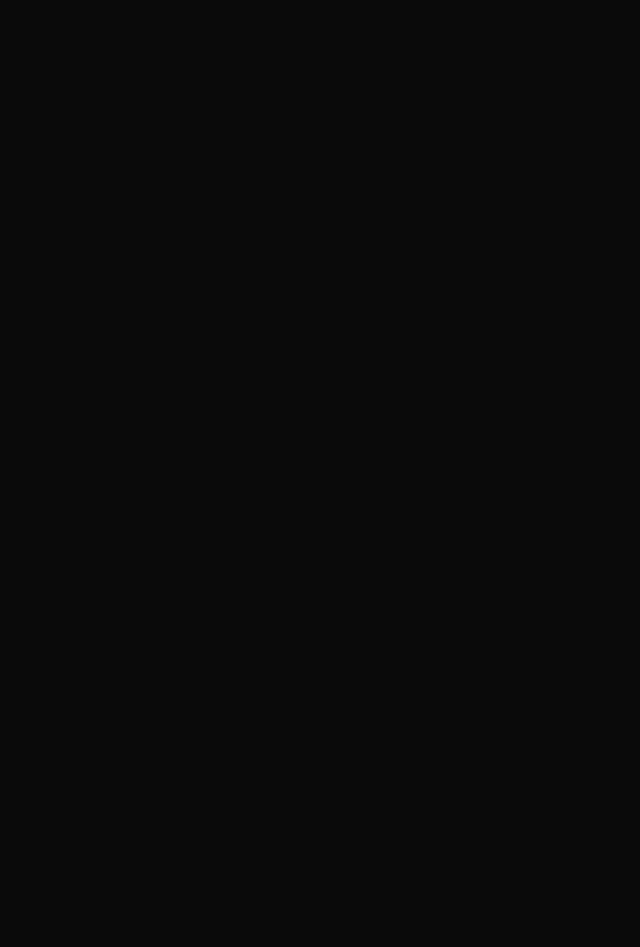
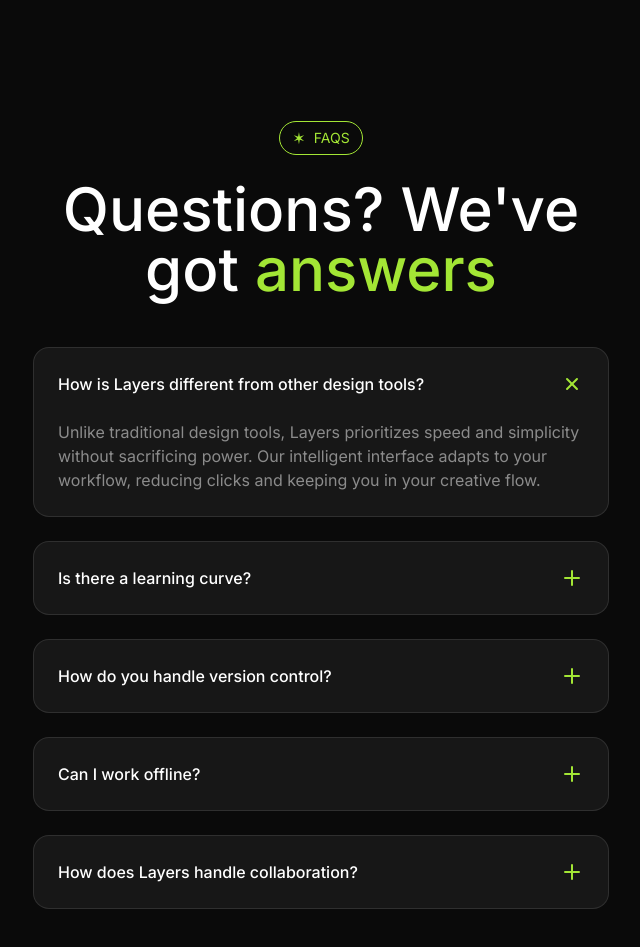
Before and after one commit to FinzyPHINZY/layers, a Next.js app: page / in a window 1280 px wide. Shown: the part 3940-4887 px from the top of the page, without its empty margins (319-959 px from the left). Built offline with nearby package versions, Linux system fonts and the light colour scheme.

Commit message:
feat: implement FAQ section

```diff
--- a/src/app/page.tsx
+++ b/src/app/page.tsx
@@ -1,3 +1,4 @@
+import Faqs from '@/sections/Faqs';
 import Features from '@/sections/Features';
 import Hero from '@/sections/Hero';
 import Integrations from '@/sections/Integrations';
@@ -14,6 +15,7 @@
       <Introduction />
       <Features />
       <Integrations />
+      <Faqs />
     </>
   );
 }
--- a/src/sections/Faqs.tsx
+++ b/src/sections/Faqs.tsx
@@ -1,26 +1,86 @@
+import Tag from '@/components/Tag';
+import { twMerge } from 'tailwind-merge';
+
 const faqs = [
   {
-        question: "How is Layers different from other design tools?",
-        answer: "Unlike traditional design tools, Layers prioritizes speed and simplicity without sacrificing power. Our intelligent interface adapts to your workflow, reducing clicks and keeping you in your creative flow.",
+    question: 'How is Layers different from other design tools?',
+    answer:
+      'Unlike traditional design tools, Layers prioritizes speed and simplicity without sacrificing power. Our intelligent interface adapts to your workflow, reducing clicks and keeping you in your creative flow.',
   },
   {
-        question: "Is there a learning curve?",
-        answer: "Layers is designed to feel intuitive from day one. Most designers are productive within hours, not weeks. We also provide interactive tutorials and comprehensive documentation to help you get started.",
+    question: 'Is there a learning curve?',
+    answer:
+      'Layers is designed to feel intuitive from day one. Most designers are productive within hours, not weeks. We also provide interactive tutorials and comprehensive documentation to help you get started.',
   },
   {
-        question: "How do you handle version control?",
-        answer: "Every change in Layers is automatically saved and versioned. You can review history, restore previous versions, and create named versions for important milestones.",
+    question: 'How do you handle version control?',
+    answer:
+      'Every change in Layers is automatically saved and versioned. You can review history, restore previous versions, and create named versions for important milestones.',
   },
   {
-        question: "Can I work offline?",
-        answer: "Yes! Layers includes a robust offline mode. Changes sync automatically when you're back online, so you can keep working anywhere.",
+    question: 'Can I work offline?',
+    answer:
+      "Yes! Layers includes a robust offline mode. Changes sync automatically when you're back online, so you can keep working anywhere.",
   },
   {
-        question: "How does Layers handle collaboration?",
-        answer: "Layers is built for collaboration. You can invite team members to your projects, share feedback, and work together in real-time.",
+    question: 'How does Layers handle collaboration?',
+    answer:
+      'Layers is built for collaboration. You can invite team members to your projects, share feedback, and work together in real-time.',
   },
 ];
 
 export default function Faqs() {
-    return <div>Faqs</div>;
+  const selectedIndex = 0;
+  return (
+    <section className="py-24">
+      <div className="container">
+        <div className="flex justify-center">
+          <Tag>Faqs</Tag>
+        </div>
+        <h2 className="text-6xl font-medium mt-6 text-center max-w-xl mx-auto">
+          Questions? We&apos;ve got{' '}
+          <span className="text-lime-400">answers</span>
+        </h2>
+
+        <div className="mt-12 flex flex-col gap-6 max-w-xl mx-auto">
+          {faqs.map((faq, faqIndex) => (
+            <div
+              className="bg-neutral-900 rounded-2xl border border-white/10 p-6"
+              key={faq.question}
+            >
+              <div className="flex justify-between items-center">
+                <h3 className="font-medium">{faq.question}</h3>
+                <svg
+                  xmlns="http://www.w3.org/2000/svg"
+                  width="24"
+                  height="24"
+                  viewBox="0 0 24 24"
+                  fill="none"
+                  stroke="currentColor"
+                  strokeWidth="2"
+                  strokeLinecap="round"
+                  strokeLinejoin="round"
+                  className={twMerge(
+                    'feather feather-plus text-lime-400 flex-shrink-0',
+                    selectedIndex === faqIndex && 'rotate-45'
+                  )}
+                >
+                  <line x1="12" y1="5" x2="12" y2="19"></line>
+                  <line x1="5" y1="12" x2="19" y2="12"></line>
+                </svg>
+              </div>
+              <div
+                className={twMerge(
+                  'mt-6',
+                  selectedIndex !== faqIndex && 'hidden'
+                )}
+              >
+                <p className="text-white/50">{faq.answer}</p>
+              </div>
+            </div>
+          ))}
+        </div>
+      </div>
+    </section>
+  );
 }
```
Lines whose indentation alone changed are shown as unchanged.
